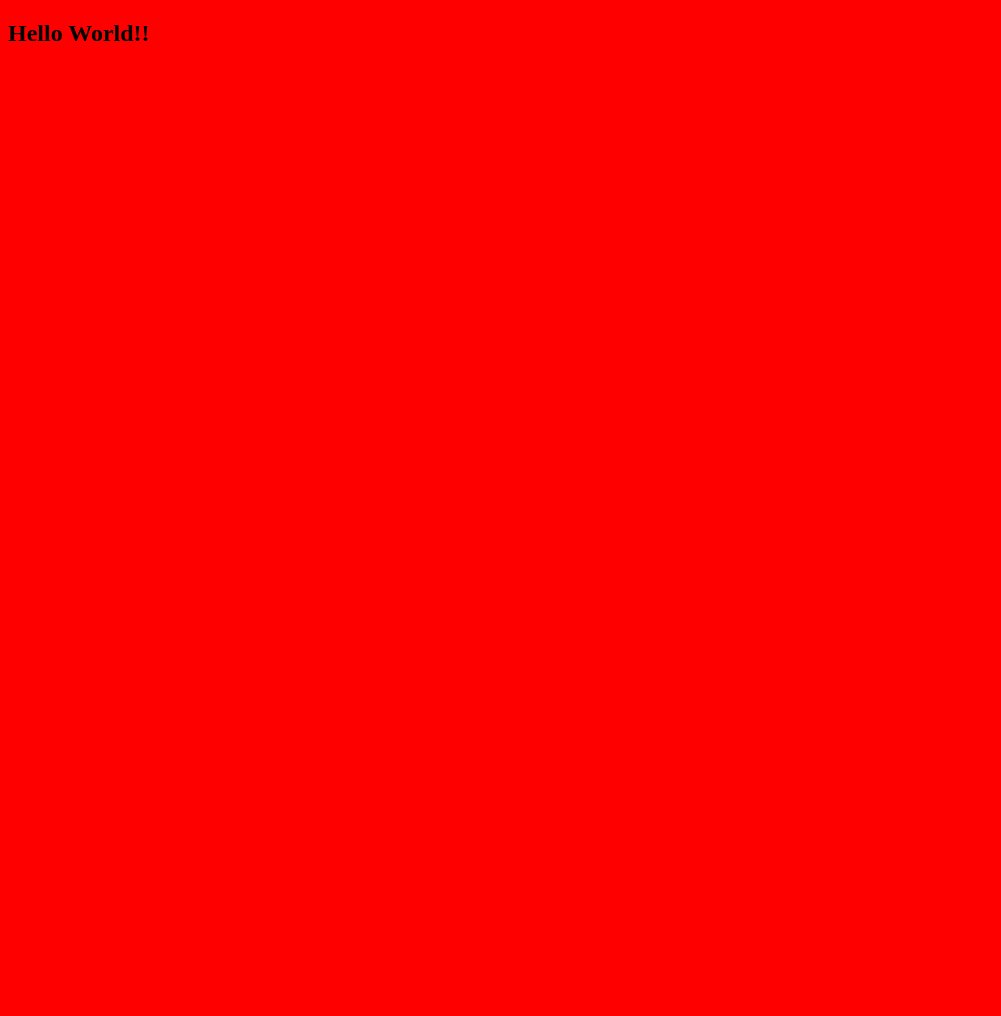
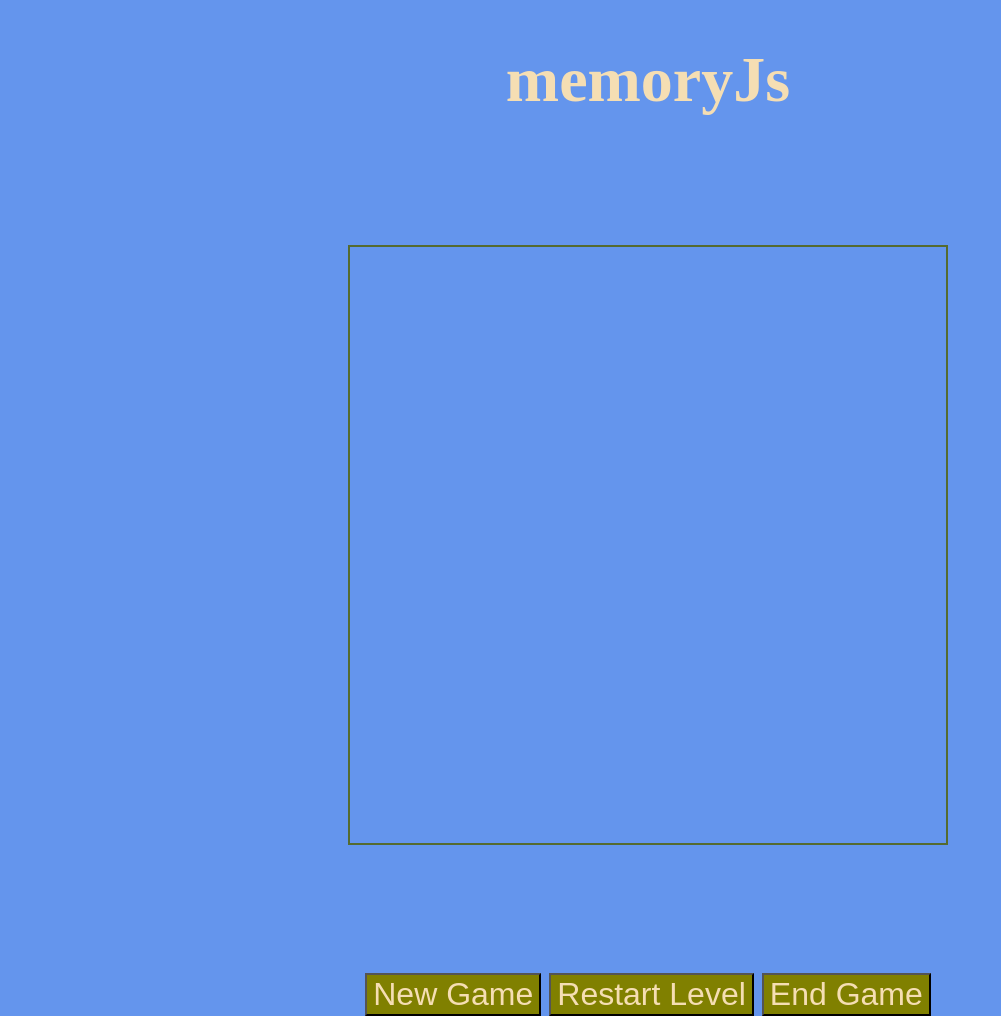
Before and after one commit to Ntsaiab/Memory.js, a plain HTML site: page index.html in a window 1280 px wide. Shown: the whole page, without its empty margins (0-1001 px from the left). Before the commit the page ends 800 px from the top, so only its background shows below. Drawn offline with Linux system fonts and the light colour scheme.

Commit message:
Updated all files
Added bones to html, css and js breakdown

```diff
--- a/index.html
+++ b/index.html
@@ -7,7 +7,14 @@
     <title>memoryJs</title>
 </head>
 <body>
-    <h2>Hello World!!</h2>
+    <h1>memoryJs</h1>
+    <div class="mboard">
+
+    </div>
+
+    <button class="button" id="ngame">New Game</button>
+    <button class="button" id="rlevel">Restart Level</button>
+    <button class="button" id="egame">End Game</button>
 
 
     <script src="app.js"></script>
--- a/style.css
+++ b/style.css
@@ -1,3 +1,42 @@
-* {
-    background-color: red;
+body {
+    text-align: center;
+    font-size: xx-large;
+    color: wheat;
+    justify-content: center;
+    align-items: center;
+    height: 100vh;
+    width: 100vw;
+    border: 1px solid outset black;
+    background-color: cornflowerblue;
 }
+
+.mboard {
+    display: flex;
+    justify-content: center;
+    align-items: center;
+    box-sizing: border-box;
+    flex-wrap: wrap;
+    border: 2px solid darkolivegreen;
+    height: 600px;
+    width: 600px;
+    margin: 10% auto;
+    text-align: center;
+}
+
+.indivboxes {
+    display: flex;
+    background-color: lightsalmon;
+    border: 2px solid darkolivegreen;
+    width: 33%;
+    height: 33%;
+    box-sizing: border-box;
+    font-size: 100px;
+    text-align: center;
+    justify-content: center;
+}
+
+button {
+    font-size: xx-large;
+    color: wheat;
+    background-color: olive;
+}
```
Also changed, not shown: app.js (+44 -1 lines).
